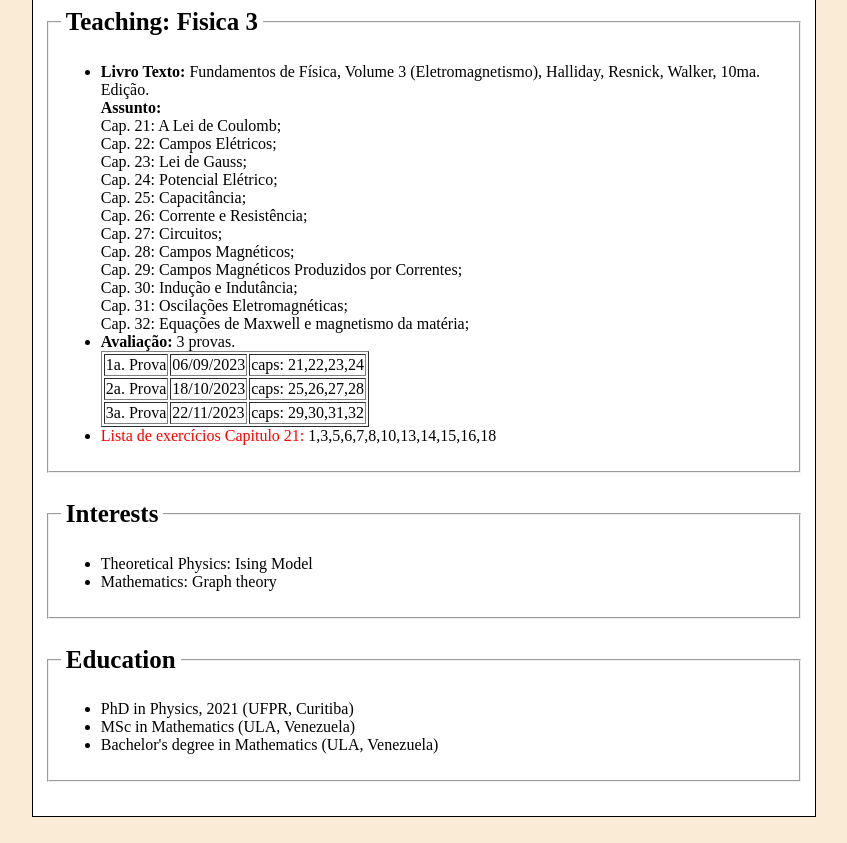
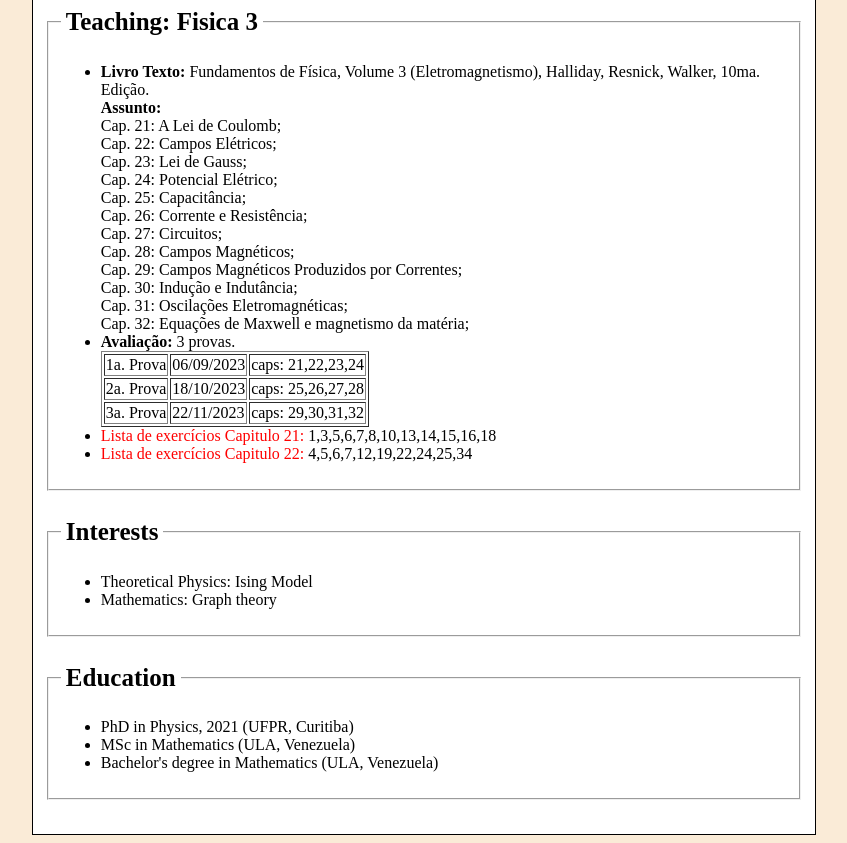
Before and after one commit to marcomathphysics/marcomathphysics.github.io, a plain HTML site: page index.html in a window 1280 px wide. Shown: the part 563-1406 px from the top of the page, without its empty margins (216-1063 px from the left). Drawn offline with Linux system fonts and the light colour scheme.

Commit message:
Add files via upload

```diff
--- a/index.html
+++ b/index.html
@@ -94,7 +94,11 @@ Cap. 32: Equações de Maxwell e magnetismo da matéria;<br>
 
 <li><font color="#ff0000"> Lista de exercícios Capitulo 21: </font>
 1,3,5,6,7,8,10,13,14,15,16,18
+
+<li><font color="#ff0000"> Lista de exercícios Capitulo 22: </font>
+4,5,6,7,12,19,22,24,25,34
             </ul>
+
         </fieldset>
 <fieldset>
 
```
